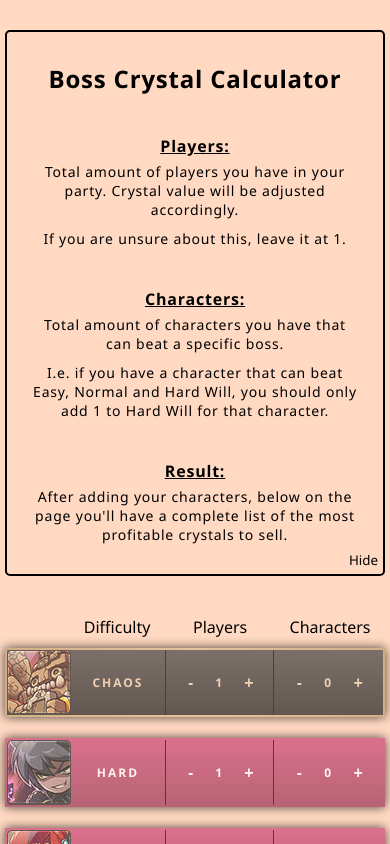
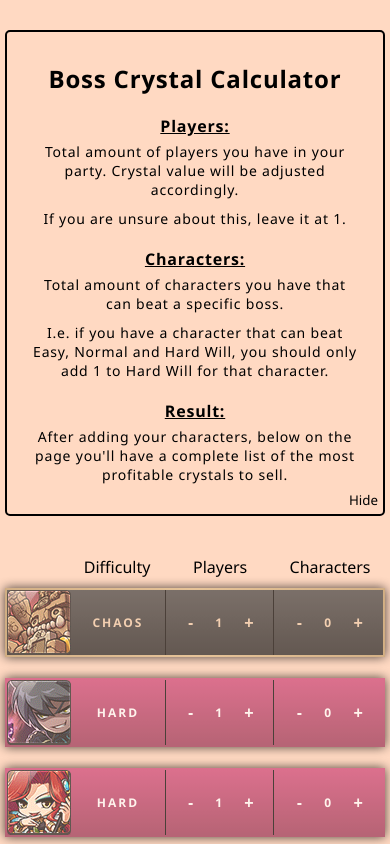
Before and after one commit to Trezlor/bosscrystalCalculator-v3, a Next.js app: page / in a window 390 px wide. Shown: the top 844 px of the page. Built offline with nearby package versions, Linux system fonts and the light colour scheme.

Commit message:
mobile css tweak

```diff
--- a/styles/Home.module.css
+++ b/styles/Home.module.css
@@ -66,6 +66,7 @@
 	}
 	.info_container h2 {
 		font-size: 1.6rem;
+		margin-block: 2rem 0.5rem;
 	}
 	.info_container p {
 		font-size: 1.4rem;
```
